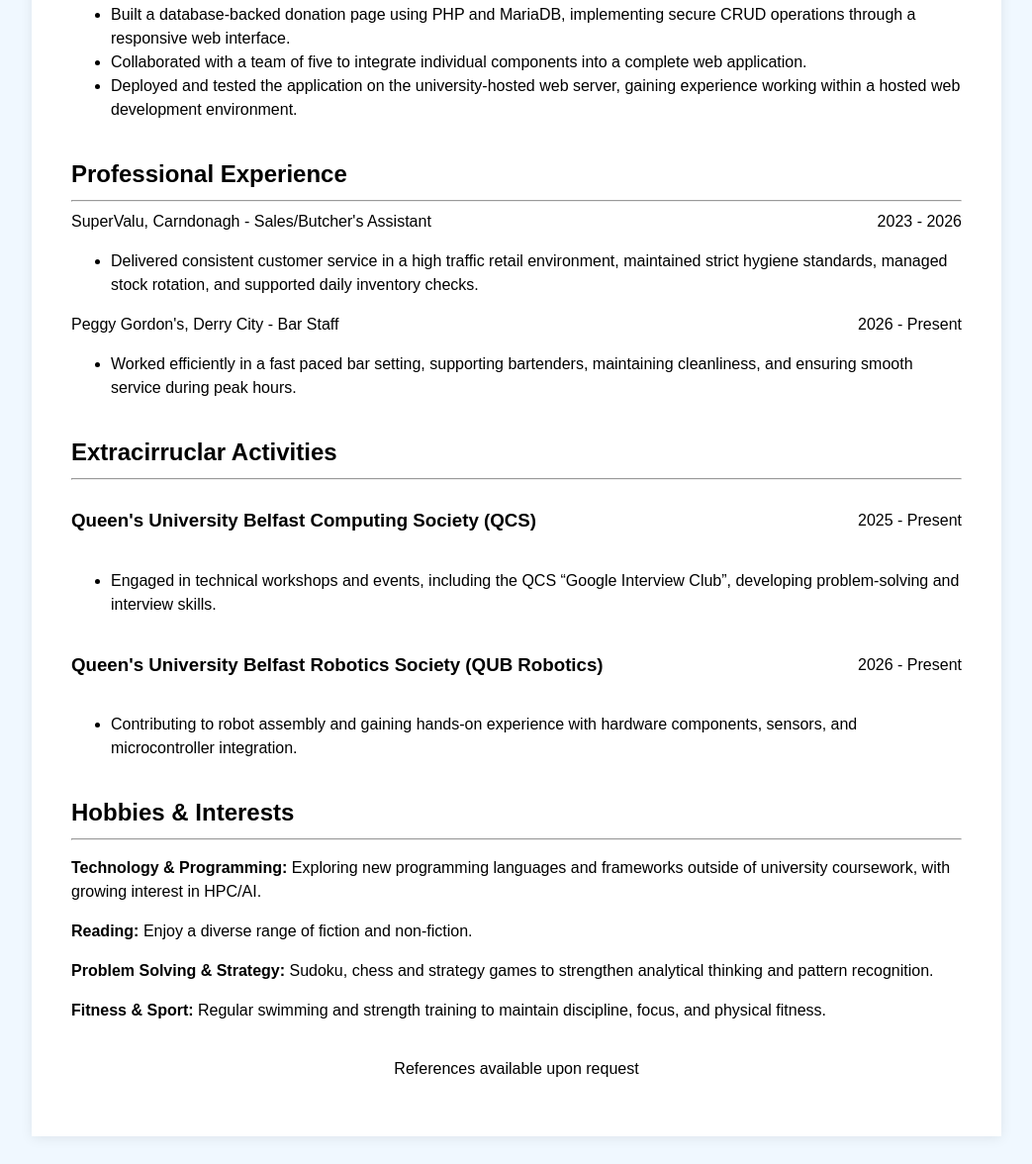
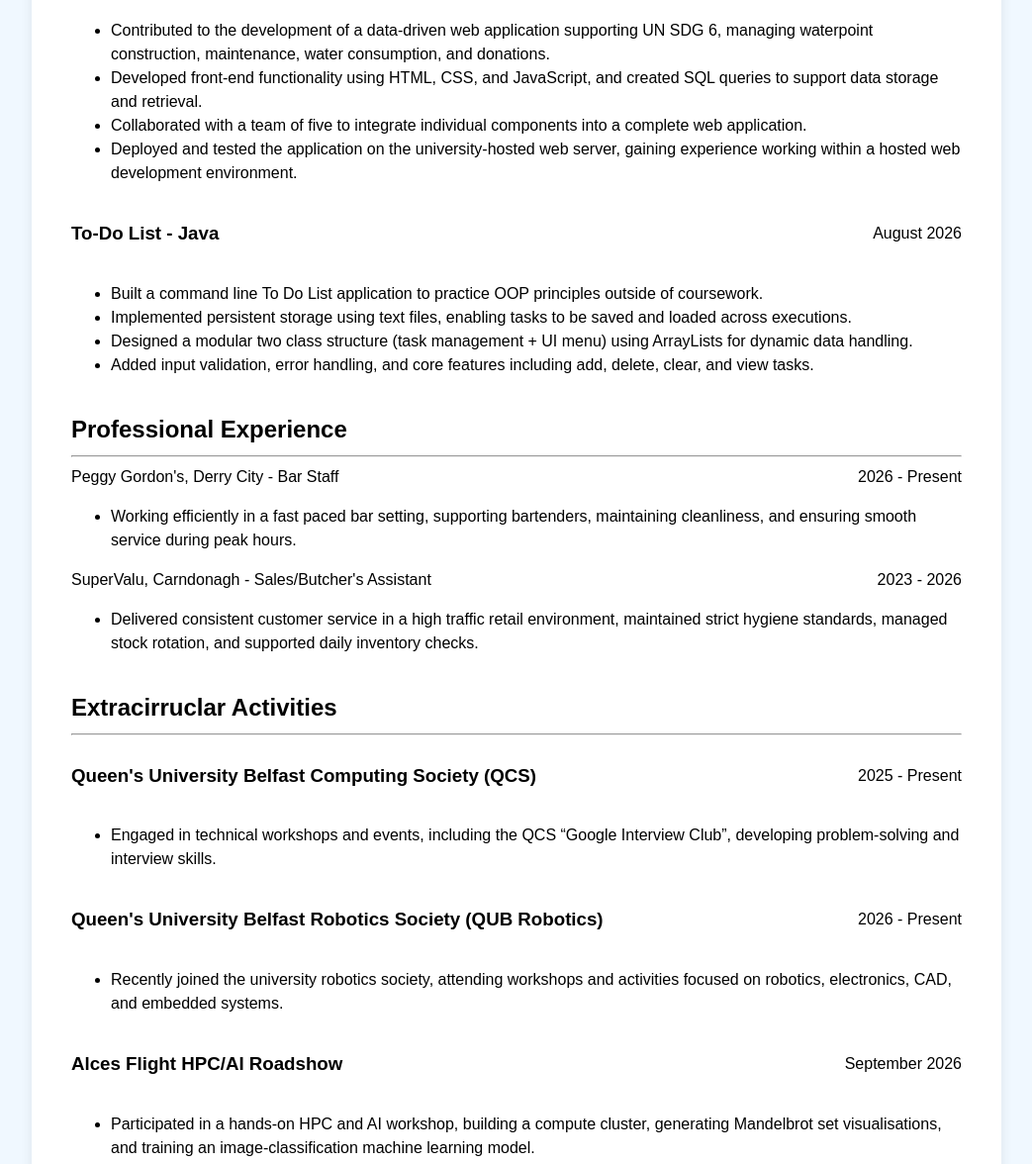
Before and after one commit to HarryN6/HarryN6.github.io, a plain HTML site: page index.html in a window 1280 px wide. Shown: the part 1079-2255 px from the top of the page at 99% size, without its empty margins (118-1161 px from the left). Drawn offline with Linux system fonts and the light colour scheme.

Commit message:
Updated CV to include hpc roadshow

```diff
--- a/index.html
+++ b/index.html
@@ -24,7 +24,7 @@
                 </div>
 
                 <h3>MEng Computer Science Including Professional Experience</h3>
-                <p>Achieved a First-Class average across Level 1 modules, including Object-Oriented Programming (86%), Cybersecurity (80%), and Computer Architecture (79%).</p>
+                <p>Achieved a First-Class average across Level 1 modules, including Object-Oriented Programming (86%), Cybersecurity (80%), Computer Architecture (79%), Data-Driven Systems (67%), Procedural Programming (57%), and Fundamentals of Mathematics for Computing (64%).</p>
 
             </section>
 
@@ -33,7 +33,8 @@
                 <hr>
                 <p><strong>Progamming languages:</strong> Java, Python, C++, C#, JavaScript, SQL</p>
                 <p><strong>Web Technologies:</strong> HTML, CSS</p>
-                <p><strong>Tools:</strong> Git, Linux, VS Code, Eclipse, IntelliJ, PyCharm, JetBrains Rider, CLion, MariaDB</p>
+                <p><strong>Tools & Systems:</strong> Git, Linux, MariaDB</p>
+                <p><strong>Development Environments: </strong> VS Code, Eclipse, IntelliJ, PyCharm, JetBrains Rider, CLion </p>
             </section>
 
             <section class="projects-section">
@@ -48,7 +49,7 @@
 
                     <ul>
                         <li>Developed a multi-class Java application as part of individual coursework to manage and display photographic images through a text-based UI.</li>
-                        <li>Applied OOP principles by designing 3 core modules for image records, collection management, and album navigation, improving modularity and reducing code duplication.</li>
+                        <li>Applied OOP principles by developing three core modules for image records, collection management, and album navigation, improving modularity and reducing code duplication.</li>
                         <li>Implemented dynamic image storage using ArrayLists, enabling efficient organization and traversal.</li>
                         <li>Added search functionality supporting queries by ID, title, description, genre, and date range.</li>
                     </ul>
@@ -62,9 +63,23 @@
 
                     <ul>
                         <li>Contributed to the development of a data-driven web application supporting UN SDG 6, managing waterpoint construction, maintenance, water consumption, and donations.</li>
-                        <li>Built a database-backed donation page using PHP and MariaDB, implementing secure CRUD operations through a responsive web interface.</li>
+                        <li>Developed front-end functionality using HTML, CSS, and JavaScript, and created SQL queries to support data storage and retrieval.</li>
                         <li>Collaborated with a team of five to integrate individual components into a complete web application.</li>
                         <li>Deployed and tested the application on the university-hosted web server, gaining experience working within a hosted web development environment.</li>
+                    </ul>
+                </div>
+
+                 <div class="To-Do-List-project">
+                    <div class="section-header">
+                        <h3>To-Do List - Java</h3>
+                        <span>August 2026</span>
+                    </div>
+
+                    <ul>
+                        <li>Built a command line To Do List application to practice OOP principles outside of coursework.</li>
+                        <li>Implemented persistent storage using text files, enabling tasks to be saved and loaded across executions.</li>
+                        <li>Designed a modular two class structure (task management + UI menu) using ArrayLists for dynamic data handling.</li>
+                        <li>Added input validation, error handling, and core features including add, delete, clear, and view tasks.</li>
                     </ul>
                 </div>
 
@@ -75,21 +90,21 @@
                 <hr>
 
                 <div class="section-header">
+                    <span>Peggy Gordon's, Derry City - Bar Staff</span>
+                    <span>2026 - Present</span>
+                </div>
+
+                <ul>
+                    <li>Working efficiently in a fast paced bar setting, supporting bartenders, maintaining cleanliness, and ensuring smooth service during peak hours.</li>
+                </ul>
+
+                <div class="section-header">
                     <span>SuperValu, Carndonagh - Sales/Butcher's Assistant</span>
                     <span>2023 - 2026</span>
                 </div>
 
                 <ul>
                     <li>Delivered consistent customer service in a high traffic retail environment, maintained strict hygiene standards, managed stock rotation, and supported daily inventory checks.</li>
-                </ul>
-
-                <div class="section-header">
-                    <span>Peggy Gordon's, Derry City - Bar Staff</span>
-                    <span>2026 - Present</span>
-                </div>
-
-                <ul>
-                    <li>Worked efficiently in a fast paced bar setting, supporting bartenders, maintaining cleanliness, and ensuring smooth service during peak hours.</li>
                 </ul>
 
             </section>
@@ -116,7 +131,18 @@
                     </div>
 
                     <ul>
-                        <li>Contributing to robot assembly and gaining hands-on experience with hardware components, sensors, and microcontroller integration.</li>
+                        <li>Recently joined the university robotics society, attending workshops and activities focused on robotics, electronics, CAD, and embedded systems.</li>
+                    </ul>
+                </div>
+
+                <div class="hpc-roadshow">
+                    <div class="section-header">
+                        <h3>Alces Flight HPC/AI Roadshow</h3>
+                        <span>September 2026</span>
+                    </div>
+
+                    <ul>
+                        <li>Participated in a hands-on HPC and AI workshop, building a compute cluster, generating Mandelbrot set visualisations, and training an image-classification machine learning model.</li>
                     </ul>
                 </div>
 
```
